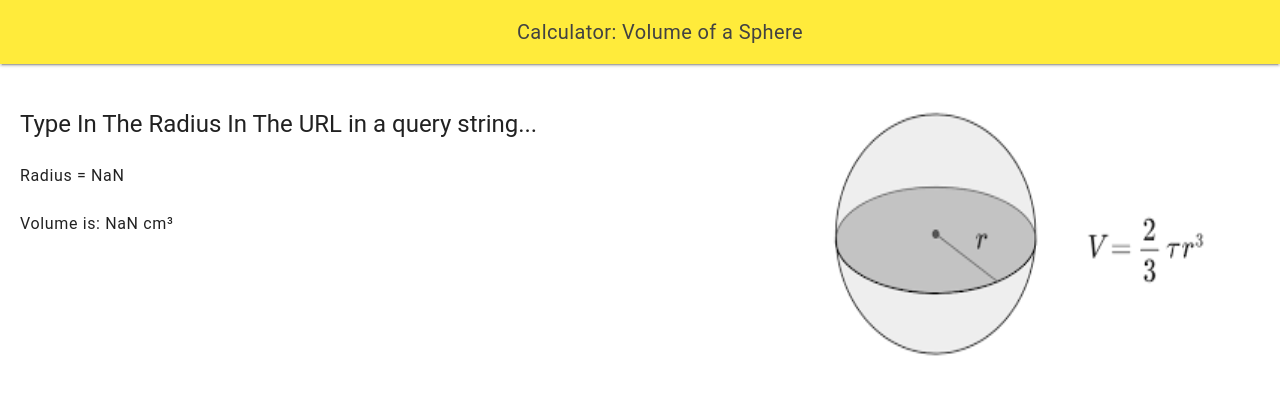
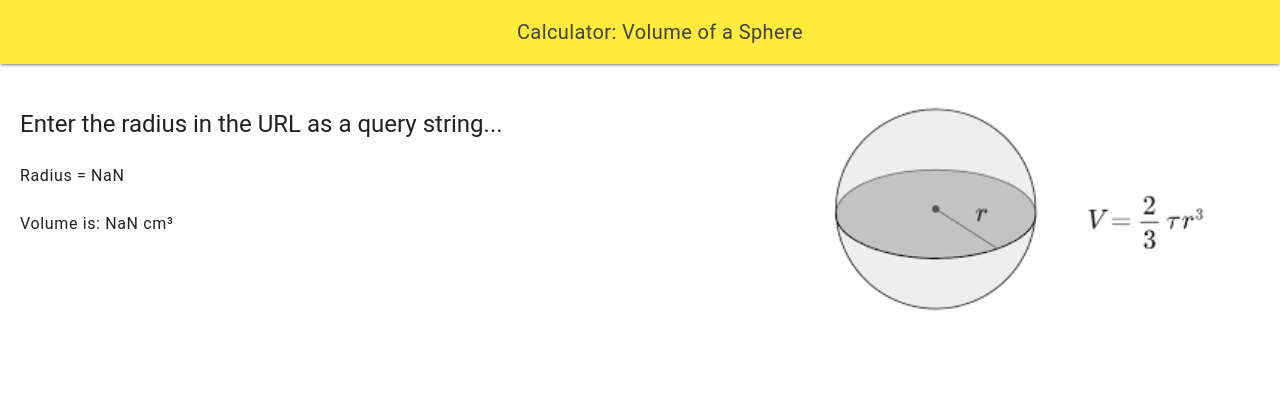
Before and after one commit to Claire-Bedrossian/ICS20-Unit6-04-JS, a plain HTML site: page index.html in a window 1280 px wide. Drawn offline with nearby package versions, Linux system fonts and the light colour scheme.

Commit message:
changed text

```diff
--- a/index.html
+++ b/index.html
@@ -59,10 +59,10 @@
           src="./images/volume of a sphere.png"
           alt="sphere"
           width="450px"
-          height="300px"
+          height="auto"
         />
         <p></p>
-        <h4>Type In The Radius In The URL in a query string...</h4>
+        <h4>Enter the radius in the URL as a query string...</h4>
         <p></p>
         <div id="radius"></div>
         <div id="volume"></div>
```
